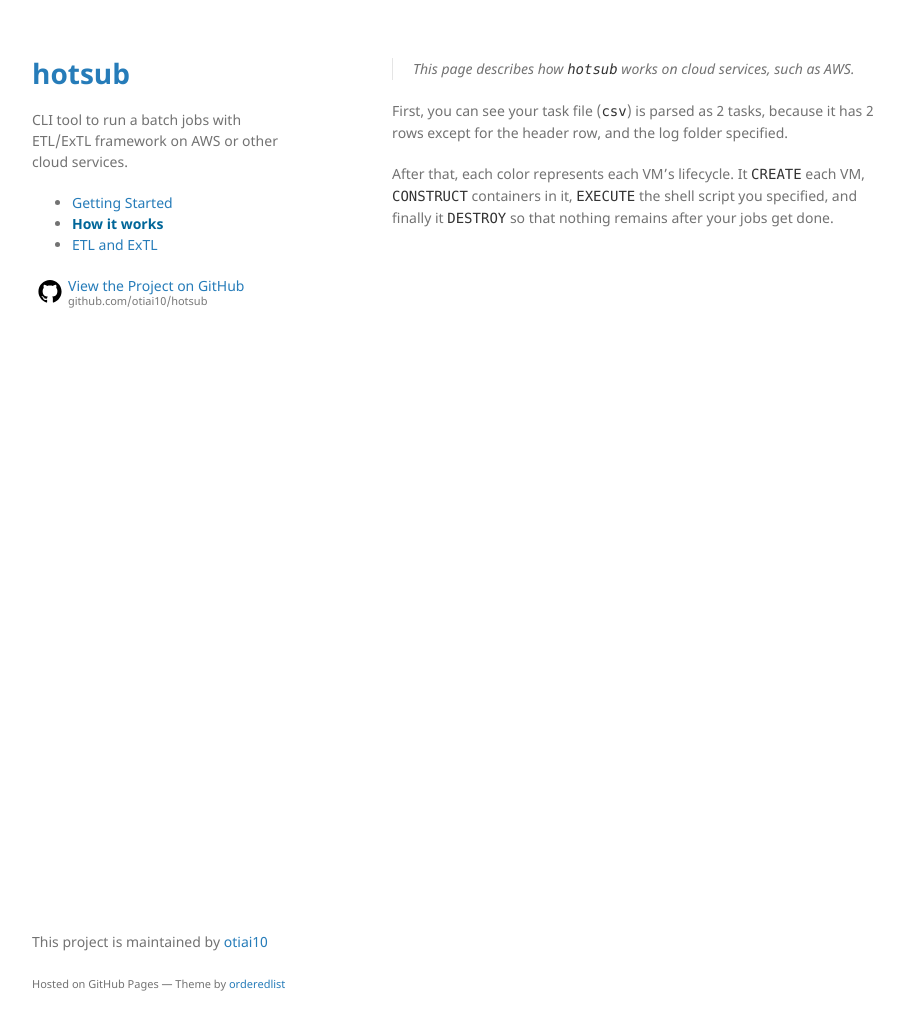
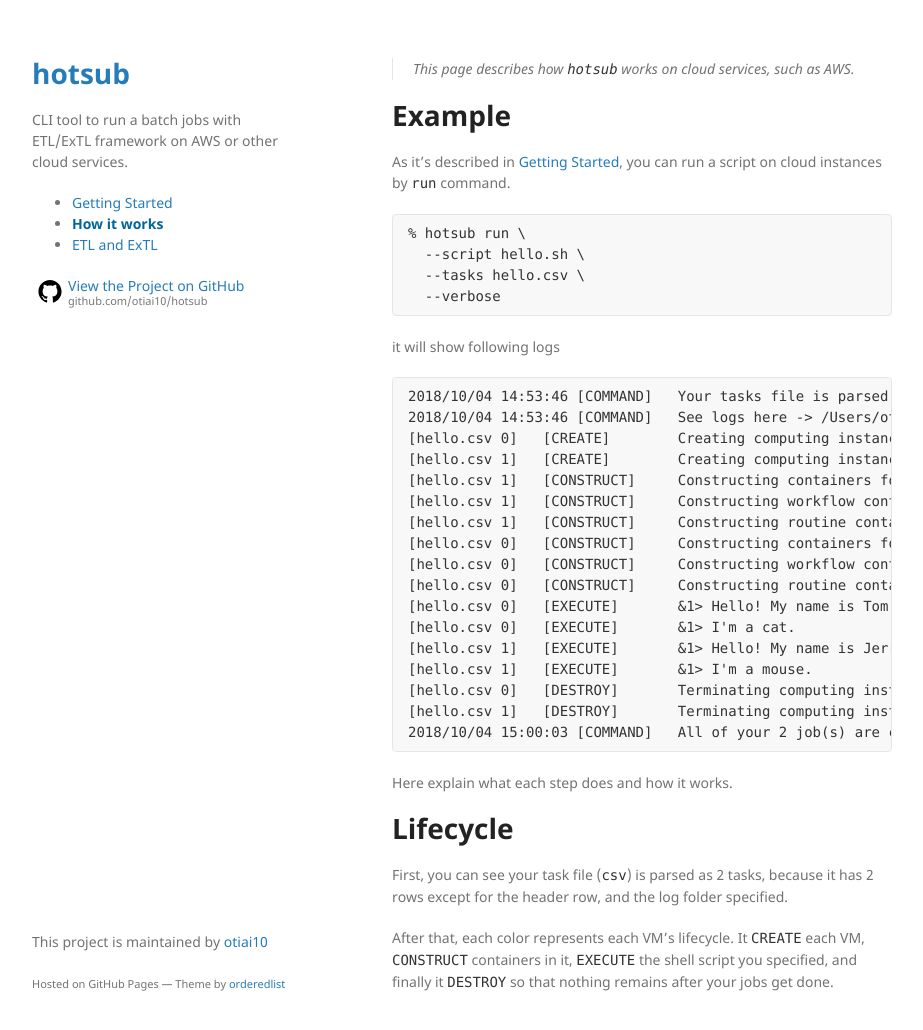
Before and after one commit to awsub/awsub.github.io, a Jekyll site: the page built from how-it-works.md, in a window 1280 px wide and 1063 px high. Shown: the top 1030 px of the window, without its empty margins (178-1101 px from the left). Built offline with Jekyll 4.4.1, drawn with Linux system fonts in a browser that asks for light colours.

Commit message:
Add sample in "how it works"

````diff
--- a/how-it-works.md
+++ b/how-it-works.md
@@ -7,6 +7,44 @@ page_index: 1
 
 > This page describes how `hotsub` works on cloud services, such as AWS.
 
+# Example
+
+As it's described in [Getting Started](/getting-started#2-hello-world), you can run a script on cloud instances by `run` command.
+
+```
+% hotsub run \
+  --script hello.sh \
+  --tasks hello.csv \
+  --verbose
+```
+
+it will show following logs
+
+```
+2018/10/04 14:53:46 [COMMAND]	Your tasks file is parsed and decoded to 2 job(s) ✅
+2018/10/04 14:53:46 [COMMAND]	See logs here -> /Users/otiai10/proj/hotsub/github.io/helloworld_201810041451/log/20181004_145346
+[hello.csv 0]	[CREATE]	Creating computing instance for this job...
+[hello.csv 1]	[CREATE]	Creating computing instance for this job...
+[hello.csv 1]	[CONSTRUCT]	Constructing containers for this job...
+[hello.csv 1]	[CONSTRUCT]	Constructing workflow container inside the computing instance...
+[hello.csv 1]	[CONSTRUCT]	Constructing routine container inside the computing instance...
+[hello.csv 0]	[CONSTRUCT]	Constructing containers for this job...
+[hello.csv 0]	[CONSTRUCT]	Constructing workflow container inside the computing instance...
+[hello.csv 0]	[CONSTRUCT]	Constructing routine container inside the computing instance...
+[hello.csv 0]	[EXECUTE]	&1> Hello! My name is Tom.
+[hello.csv 0]	[EXECUTE]	&1> I'm a cat.
+[hello.csv 1]	[EXECUTE]	&1> Hello! My name is Jerry.
+[hello.csv 1]	[EXECUTE]	&1> I'm a mouse.
+[hello.csv 0]	[DESTROY]	Terminating computing instance for this job...
+[hello.csv 1]	[DESTROY]	Terminating computing instance for this job...
+2018/10/04 15:00:03 [COMMAND]	All of your 2 job(s) are completed 🎉
+```
+
+Here explain what each step does and how it works.
+
+# Lifecycle
+
+
 First, you can see your task file (`csv`) is parsed as 2 tasks, because it has 2 rows except for the header row, and the log folder specified.
 
 After that, each color represents each VM's lifecycle. It `CREATE` each VM, `CONSTRUCT` containers in it, `EXECUTE` the shell script you specified, and finally it `DESTROY` so that nothing remains after your jobs get done.
````
